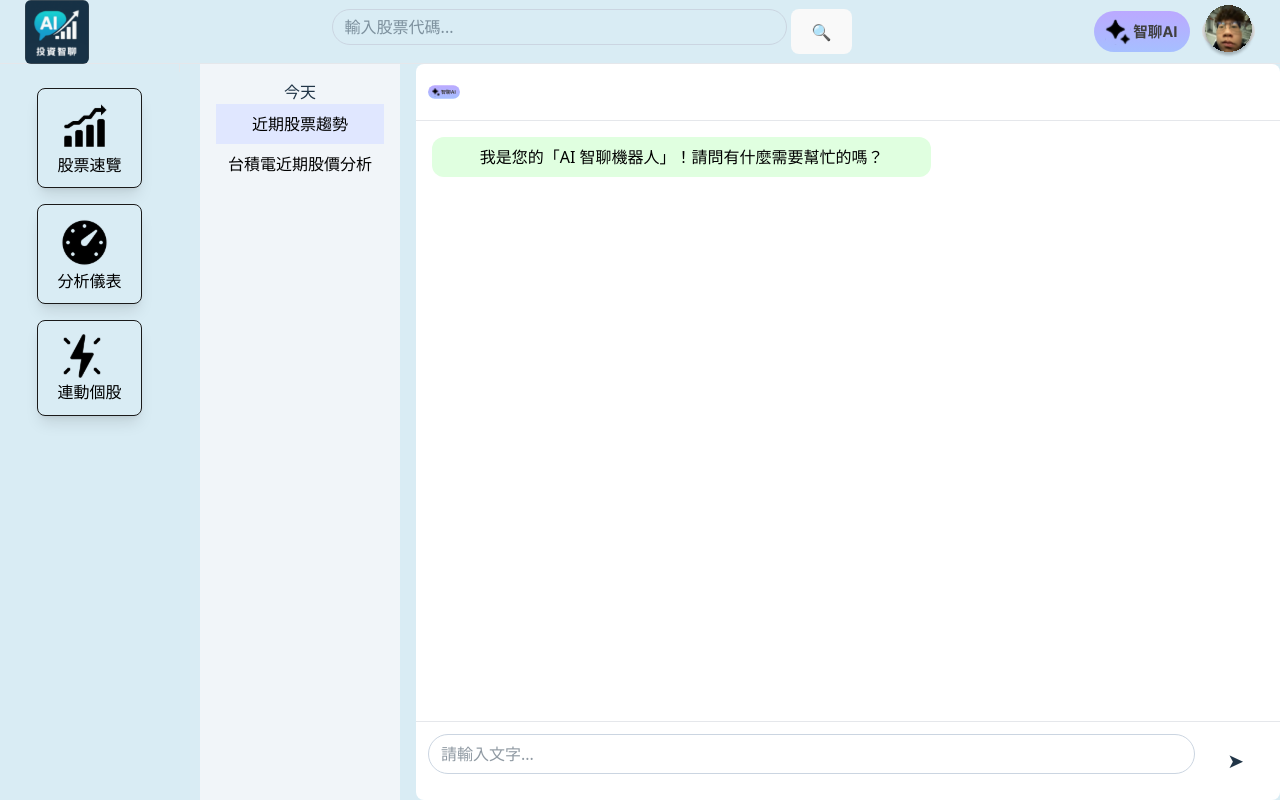
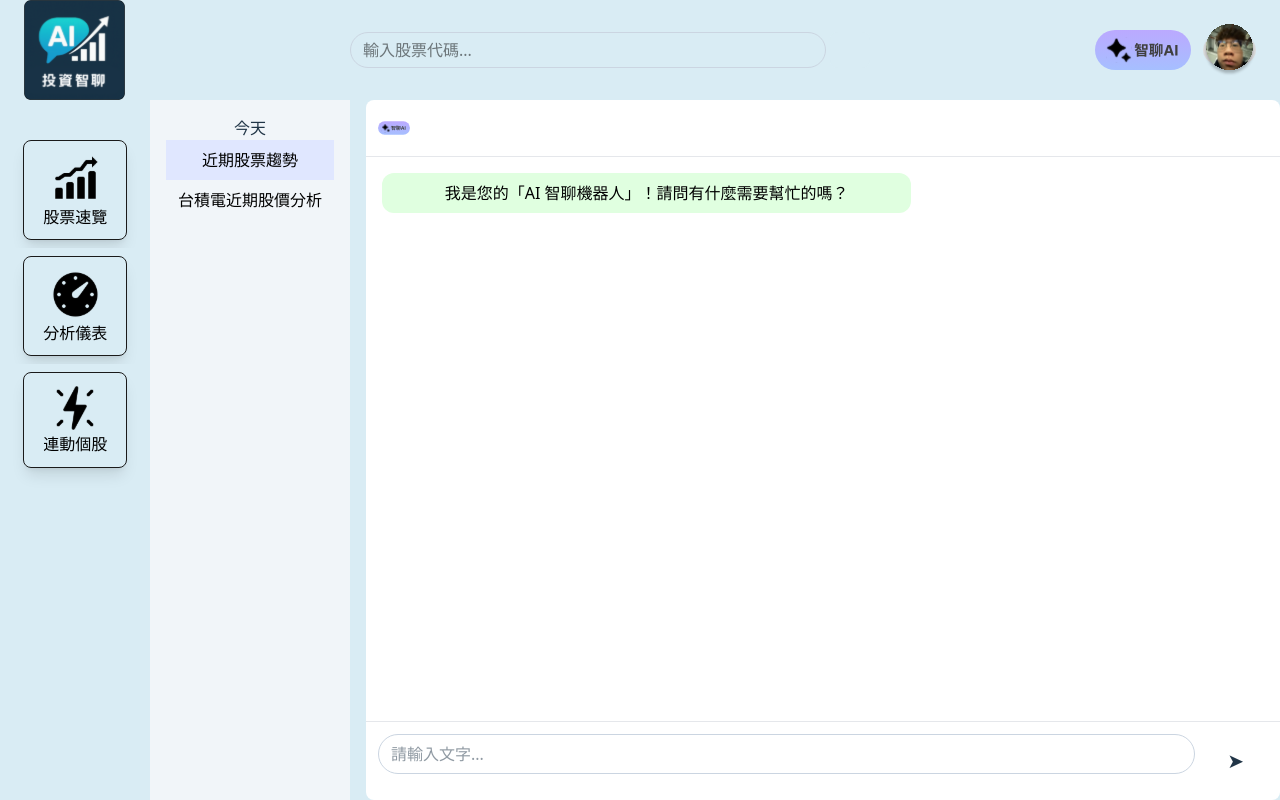
Before and after one commit to howboi/project, a Vue app: page /smart-ai in a window 1280 px wide. Built offline with nearby package versions, Linux system fonts and the light colour scheme; a web font is replaced by a local one.

Commit message:
修正sidebar及header間距問題，按鈕調整

```diff
--- a/src/Layouts/DefaultLayout.vue
+++ b/src/Layouts/DefaultLayout.vue
@@ -14,28 +14,32 @@ import SideBar from '../components/SideBar.vue'
 </script>
 
 <style scoped>
+:root {
+  --nav-size: 72px; /* Sidebar 寬度 & Header 高度 一致 */
+}
 .layout {
   background: #d9ecf4;
   height: 100vh;
   display: grid;
-  grid-template-rows: 64px 1fr;            /* header + 主體 */
-  grid-template-columns: 200px 1fr;         /* sidebar + 內容 */
+  grid-template-columns: var(--nav-size) 1fr;
+  grid-template-rows: var(--nav-size) 1fr;
   grid-template-areas:
     "header header"
     "sidebar content";
 }
 .header {
   grid-area: header;
+  width: var(--nav-size);
 }
 .sidebar {
   grid-area: sidebar;
-  border-right: 1px solid #e5e7eb;
+  width: var(--nav-size);
 }
 .layout {
   display: grid;
-  grid-template-rows: 64px 1fr;
+  grid-template-rows: 100px 1fr;
   /* 電腦版：200px 側欄 + 主體 */
-  grid-template-columns: 200px 1fr;
+  grid-template-columns: 150px 1fr;
 }
 
 @media (max-width: 768px) {
--- a/src/components/SideBar.vue
+++ b/src/components/SideBar.vue
@@ -43,17 +43,18 @@ const goLink = () => {
 
 <style scoped>
 .sidebar {
-  width: 180px;
   background: #d9ecf4;
-  height: 0.5em;
+  border-left: 0.9em solid #d9ecf4;
 }
 button{
+  display: flex;
+  align-items: center;
   background: #d9ecf4;
   border: #1a1a1a solid 1px;
 }
 ul {
   list-style: none;
-  padding: 1em 5px;
+  padding: 2em 1px;
 }
 li {
   background: #d9ecf4;
@@ -63,6 +64,7 @@ li {
 li.active {
   color: #2563eb;
   background: #d9ecf4;
+  padding: 0.5em 0.5em;
   font-weight: 600;
 }
 </style>
--- a/src/components/header.vue
+++ b/src/components/header.vue
@@ -1,17 +1,17 @@
 <template>
   <header class="header">
     <div @click="goHome" class="Logo flex justify-center">
-      <img src="/Logo.svg" alt="AI Logo" class="Logo transform transition duration-300 hover:scale-110 rounded-md" />
+      <img src="/Logo.svg" alt="Logo" class=" transform transition hover:scale-110 rounded-md" />
     </div>
 
-    <div class="search">
+    <div class="search text-black">
       <input
           v-model="keyword"
           type="text"
           placeholder="輸入股票代碼..."
           @keyup.enter="onSearch"
       />
-      <button @click="onSearch" class="hover:scale-110 rounded-md">🔍</button>
+      <button @click="onSearch" class="sbutton hover:scale-110 rounded-md"><img src="/searchButton.svg" alt="search"></button>
     </div>
 
     <div class="actions">
@@ -47,13 +47,11 @@ const onSearch = () => {
   display: flex;
   align-items: center;
   justify-content: space-between;
-  padding: 0 25px;
+  padding: 0 1.5em;
   background: #d9ecf4;
-  height: 4em;
-  border-bottom: 1px solid #e5e7eb;
 }
 .Logo {
-  width: 4em;
+  width: 6.3em;
 }
 .search {
   display: flex;
@@ -61,6 +59,9 @@ const onSearch = () => {
   flex: 1;
   max-width: 520px;
   margin: 0 24px;
+}
+.sbutton{
+  background: #d9ecf4;
 }
 .search input {
   flex: 1;
```
Also changed, not shown: public/searchButton.svg (added).
